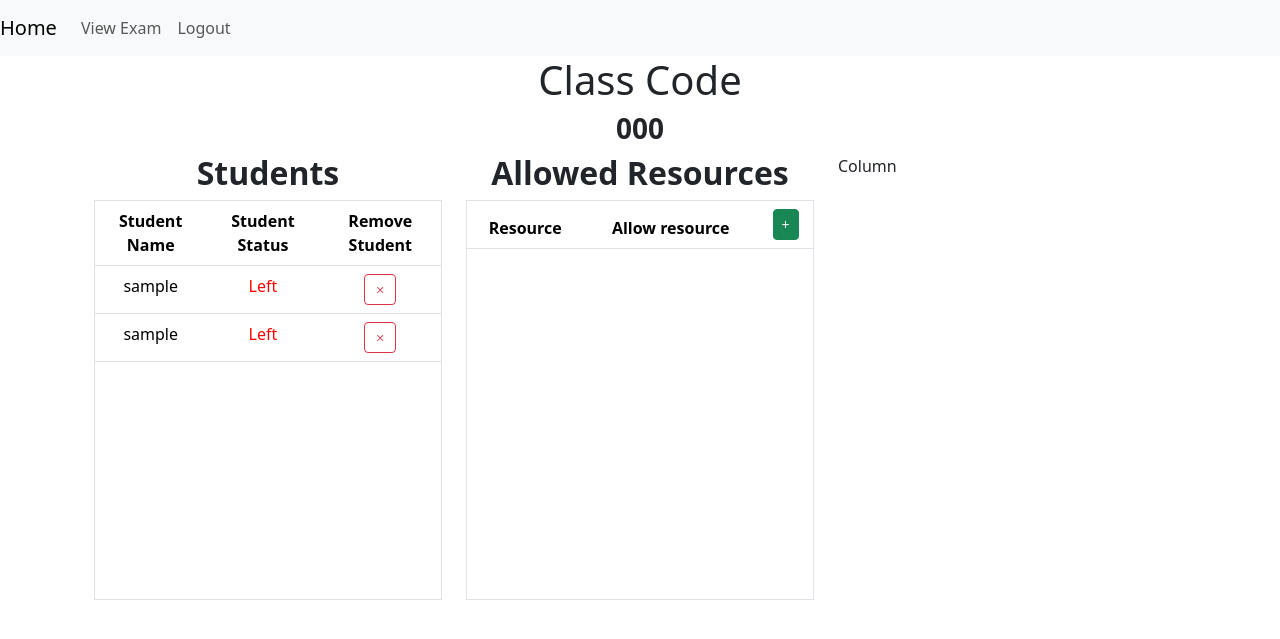
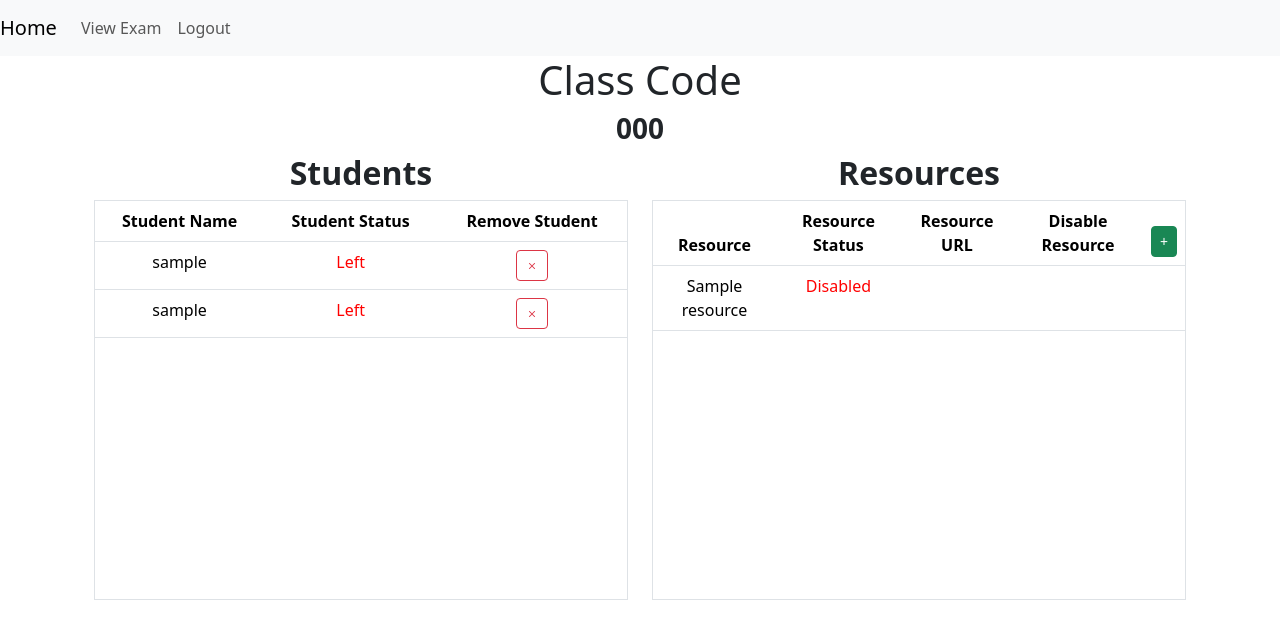
Before and after one commit to GraphiteApp/GraphiteTeacher, a Django app: page /exam in a window 1280 px wide. Shown: the top 639 px of the page. Run offline with Django 4.2, Linux system fonts and the light colour scheme; a user stored in the database is signed in; tables that the repository leaves empty hold one stand-in row (values such as "Sample post"); lists and menus that the app fills with data are empty; parts of the project's set-up code (start-up, migrations or seed data) failed here and were passed over.

Commit message:
Display Resources table partial
Resources are displayed, but we need to add Resource URL, enable/disable resource, remove resource

```diff
--- a/static/Graphite/css/style.css
+++ b/static/Graphite/css/style.css
@@ -21,6 +21,5 @@
 .table-scrollable {
     overflow: scroll;
     max-height: 25em;
-    max-width: 25em;
     height: 25em;
 }
--- a/static/Graphite/javascript/exam.js
+++ b/static/Graphite/javascript/exam.js
@@ -120,11 +120,48 @@ function updateStudents(data) {
     }
 }
 
+function updateResources(data) {
+    let resourcesList = document.getElementById('resources-list')
+
+    resourcesList.innerHTML = ''
+
+    for (let key in data.resources) {
+        let enabled = data.resources[key]
+        console.log(key, enabled)
+        let resourceItem = document.createElement('tr')
+        resourceItem.id = "resource-" + key
+
+        let resourceName = document.createElement('td')
+        resourceName.scope = 'row'
+        resourceName.innerText = key
+        resourceName.className = 'text-align-center'
+
+        resourceItem.appendChild(resourceName)
+
+        let resourceStatus = document.createElement('td')
+
+        if (enabled) {
+            resourceStatus.innerText = 'Enabled'
+            resourceStatus.style.color = 'green'
+        } else {
+            resourceStatus.innerText = 'Disabled'
+            resourceStatus.style.color = 'red'
+        }
+
+        resourceStatus.className = 'text-align-center'
+
+        resourceItem.appendChild(resourceStatus)
+
+        resourcesList.appendChild(resourceItem)
+    }
+}
+
 async function updateExam() {
     let data = await getData()
 
     if (data) {
         updateStudents(data)
+        updateResources(data)
     }
 
     setTimeout(updateExam, timeout)
--- a/templates/Graphite/exam.html
+++ b/templates/Graphite/exam.html
@@ -62,23 +62,22 @@
                   </table>
                 </div>
             </div>
-            <div class="col" id="allowed-resources-table">
-                <h2 class="text-align-center"><b>Allowed Resources</b></h2>
+            <div class="col" id="resources-table">
+                <h2 class="text-align-center"><b>Resources</b></h2>
                 <div class="table table-responsive table-scrollable border">
                   <table class="table table-hover">
                       <thead class="thead-dark">
                         <tr class="text-align-center">
                             <th scope="col">Resource</th>
-                            <th scope="col">Allow resource</th>
+                            <th scope="col">Resource Status</th>
+                            <th scope="col">Resource URL</th>
+                            <th scope="col">Disable Resource</th>
                             <th scope="col"><a href="{{ add_resource_url }}" class="btn btn-success btn-sm">+</a></th>
                         </tr>
                       </thead>
-                        <tbody id="allowed-resources-list"></tbody>
+                        <tbody id="resources-list"></tbody>
                   </table>
                 </div>
-            </div>
-            <div class="col">
-              Column
             </div>
           </div>
         </div>
```
